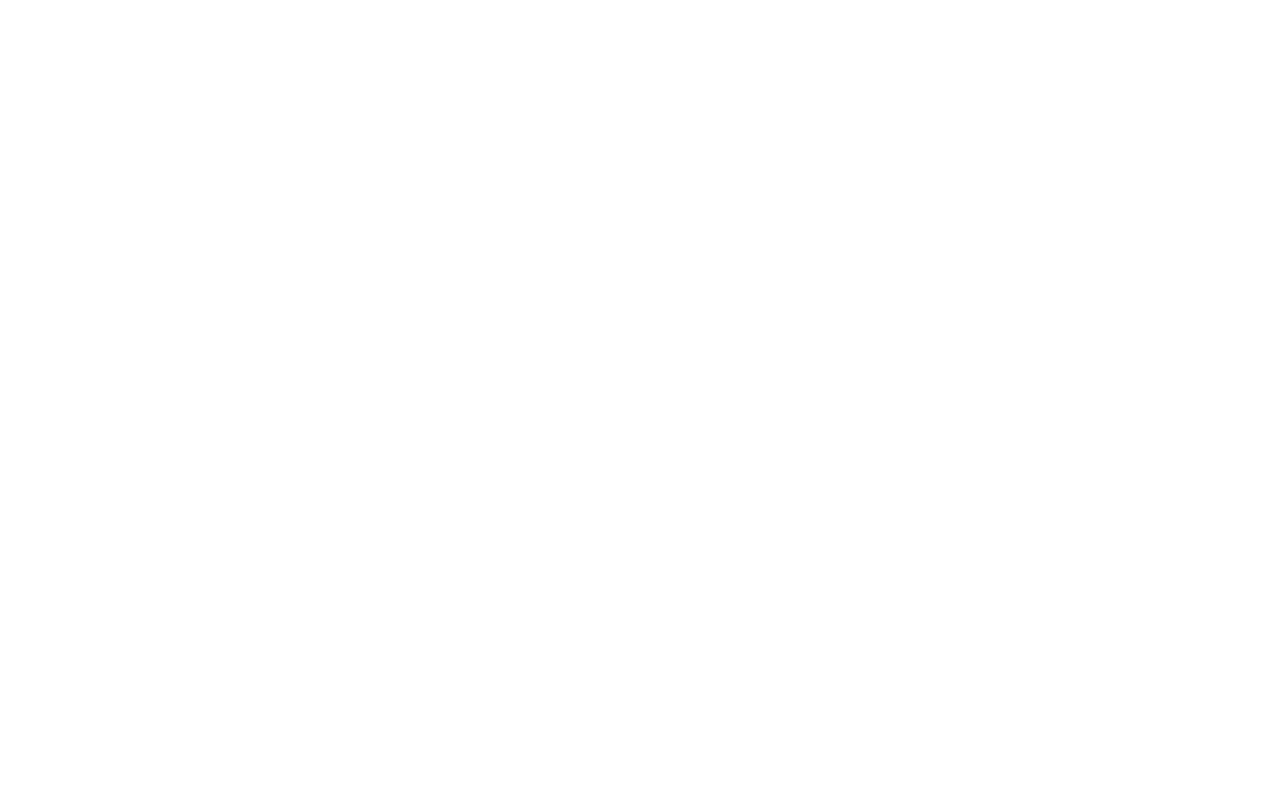
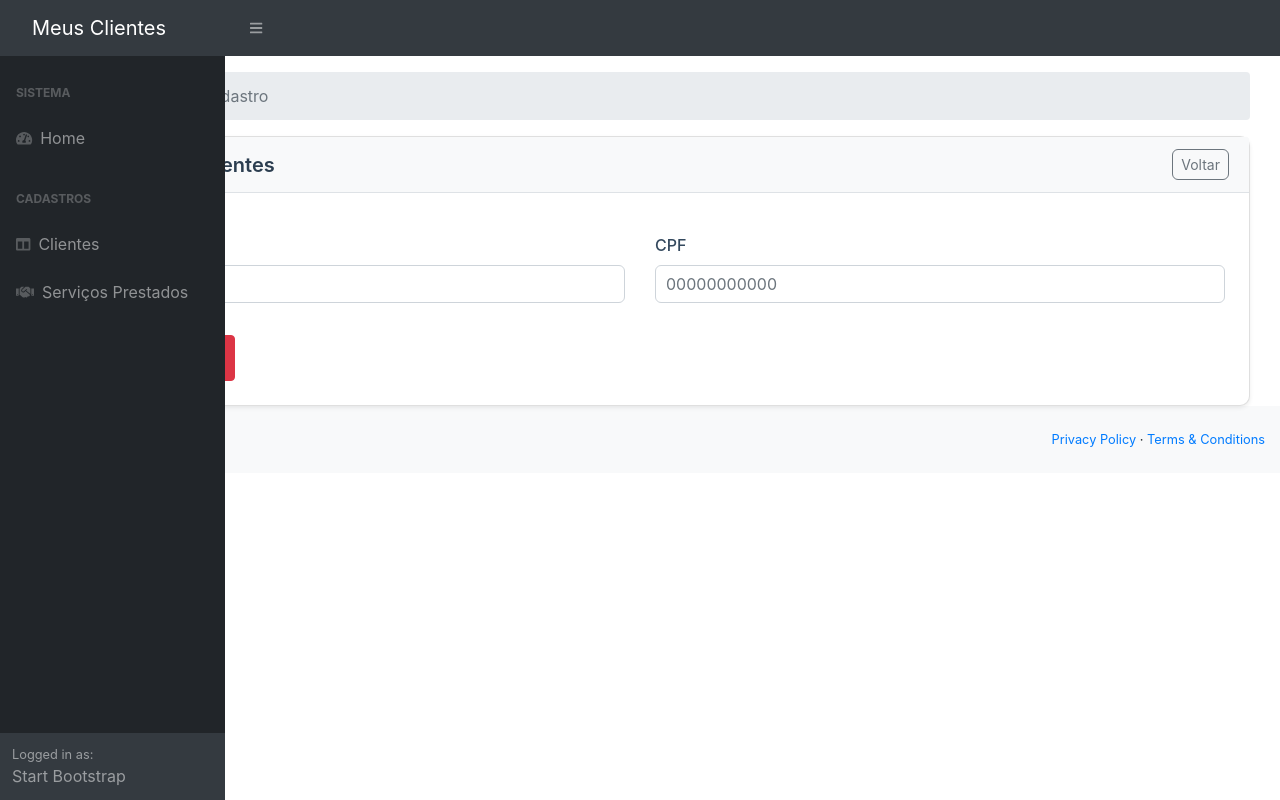
Before and after one commit to dilluter/Clientes-FullStack, an Angular app in the folder clientes-app/: page /clientes/form in a window 1280 px wide. Before the commit this address led to /. Built offline with nearby package versions, Linux system fonts and the light colour scheme.

Commit message:
Ajuste rotas filhas

```diff
--- a/clientes-app/src/app/clientes/clientes-form/clientes-form.component.html
+++ b/clientes-app/src/app/clientes/clientes-form/clientes-form.component.html
@@ -6,7 +6,7 @@
         <a routerLink="/home">Home</a>
       </li>
       <li class="breadcrumb-item">
-        <a routerLink="/clientes-lista">Clientes</a>
+        <a routerLink="/clientes/lista">Clientes</a>
       </li>
       <li class="breadcrumb-item active">
         {{ cliente.id ? 'Edição' : 'Cadastro'}}
--- a/clientes-app/src/app/clientes/clientes-form/clientes-form.component.ts
+++ b/clientes-app/src/app/clientes/clientes-form/clientes-form.component.ts
@@ -56,7 +56,7 @@
             this.cliente = response;
 
             setTimeout(() => {
-              this.router.navigate(['/clientes-lista']);
+              this.router.navigate(['/clientes/lista']);
             }, 800);
           },
           errorResponse => {
@@ -78,7 +78,7 @@
         this.cliente = response;
 
         setTimeout(() => {
-          this.router.navigate(['/clientes-lista']);
+          this.router.navigate(['/clientes/lista']);
         }, 800);
       },
       errorResponse => {
@@ -95,6 +95,6 @@
   }
 
   voltar() {
-    this.router.navigate(['/clientes-lista']);
+    this.router.navigate(['/clientes/lista']);
   }
 }
--- a/clientes-app/src/app/clientes/clientes-lista/clientes-lista.component.html
+++ b/clientes-app/src/app/clientes/clientes-lista/clientes-lista.component.html
@@ -27,7 +27,7 @@
 
       <button
         class="btn btn-success btn-sm"
-        routerLink="/clientes-form">
+        routerLink="/clientes/form">
         + Novo Cliente
       </button>
     </div>
@@ -54,7 +54,7 @@
             <td>{{ cliente.dataDeCadastro }}</td>
             <td class="text-center">
               <button class="btn btn-secondary"
-                      routerLink="/clientes-form/{{ cliente.id }}">
+                      routerLink="/clientes/form/{{ cliente.id }}">
                 <i class="fa fa-edit"></i>
               </button>
 
--- a/clientes-app/src/app/servico-prestado/servico-prestado-form/servico-prestado-form.component.html
+++ b/clientes-app/src/app/servico-prestado/servico-prestado-form/servico-prestado-form.component.html
@@ -72,7 +72,7 @@
         <button type="submit" class="btn btn-primary">
           <i class="fa fa-save"></i> Salvar
         </button>
-        <button type="button" class="btn btn-danger ml-2" routerLink="/servico-prestado-listagem">
+        <button type="button" class="btn btn-danger ml-2" routerLink="/servico-prestado/lista">
           <i class="fa fa-arrow-left"></i> Voltar
         </button>
       </div>
--- a/clientes-app/src/app/servico-prestado/servico-prestado-lista/servico-prestado-lista.component.html
+++ b/clientes-app/src/app/servico-prestado/servico-prestado-lista/servico-prestado-lista.component.html
@@ -29,7 +29,7 @@
         <button type="submit" class="btn btn-primary">
           <i class="fa fa-search"></i> Consultar
         </button>
-        <button type="button" class="btn btn-warning ml-2" routerLink="/servico-prestado-form"><i class="fa fa-plus"></i> Novo
+        <button type="button" class="btn btn-warning ml-2" routerLink="/servico-prestado/form"><i class="fa fa-plus"></i> Novo
         </button>
       </div>
     </div>
--- a/clientes-app/src/app/template/sidebar/sidebar.component.html
+++ b/clientes-app/src/app/template/sidebar/sidebar.component.html
@@ -9,13 +9,13 @@
                     Home
                     </a>
                 <div class="sb-sidenav-menu-heading">Cadastros</div>
-                <a class="nav-link" routerLink="/clientes-lista"
+                <a class="nav-link" routerLink="/clientes/lista"
                   data-toggle="collapse" data-target="#collapsedLaouts"
                    aria-expanded="false" aria-controls="collapseLayouts"
                   ><div class="sb-nav-link-icon"><i class="fas fa-columns"></i></div>
                     Clientes
                 </a>
-              <a class="nav-link" routerLink="/servico-prestado-listagem"
+              <a class="nav-link" routerLink="/servico-prestado/lista"
                  data-toggle="collapse" data-target="#collapsedLaouts"
                  aria-expanded="false" aria-controls="collapseLayouts"
               ><div class="sb-nav-link-icon"><i class="fas fa-handshake"></i></div>
```
Also changed, not shown: clientes-app/src/app/clientes/clientes-routing.module.ts (+7 -3 lines), clientes-app/src/app/servico-prestado/servico-prestado-routing.module.ts (+9 -6 lines).
